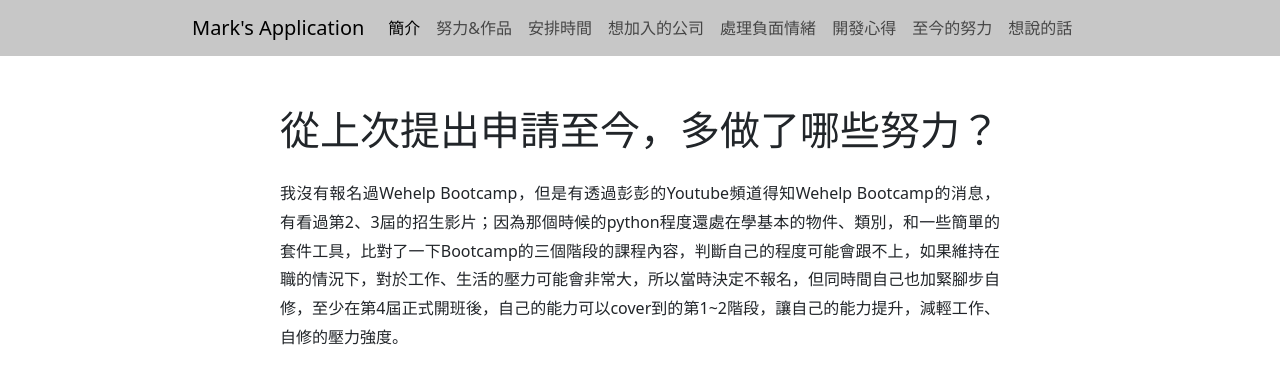
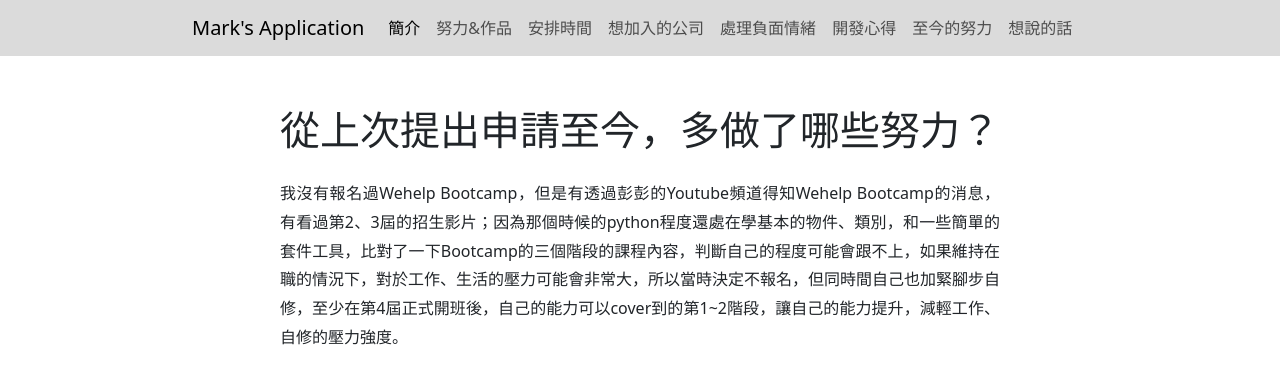
Before and after one commit to KJeiii/Wehelp-Bootcamp-Application, a Flask app: page /effort in a window 1280 px wide. Shown: the top 384 px of the page. Run offline with Flask 3, Linux system fonts and the light colour scheme.

Commit message:
Update style.css

```diff
--- a/static/style.css
+++ b/static/style.css
@@ -34,7 +34,7 @@ ol {
 }
 
 .navbar {
-    background-color: rgb(199, 199, 199);
+    background-color: rgb(219, 219, 219);
 }
 
 /* home style */
```
